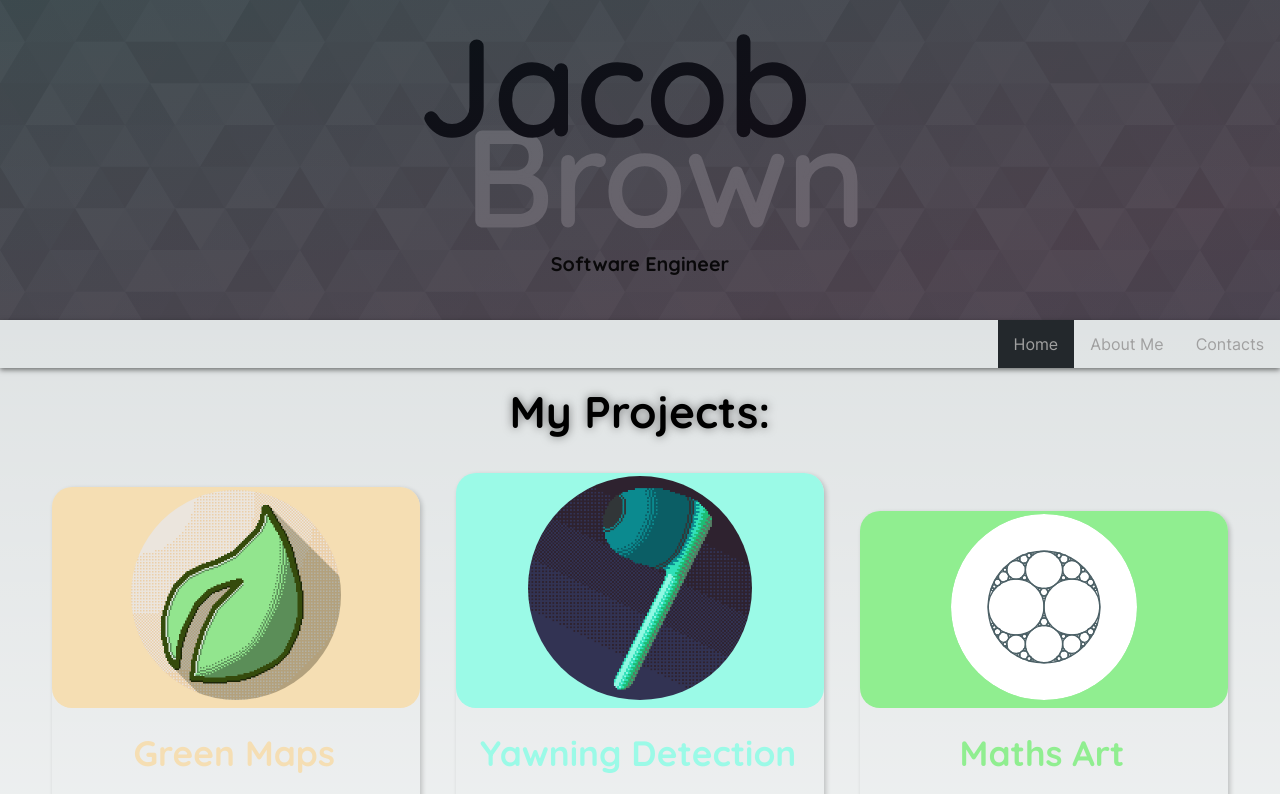
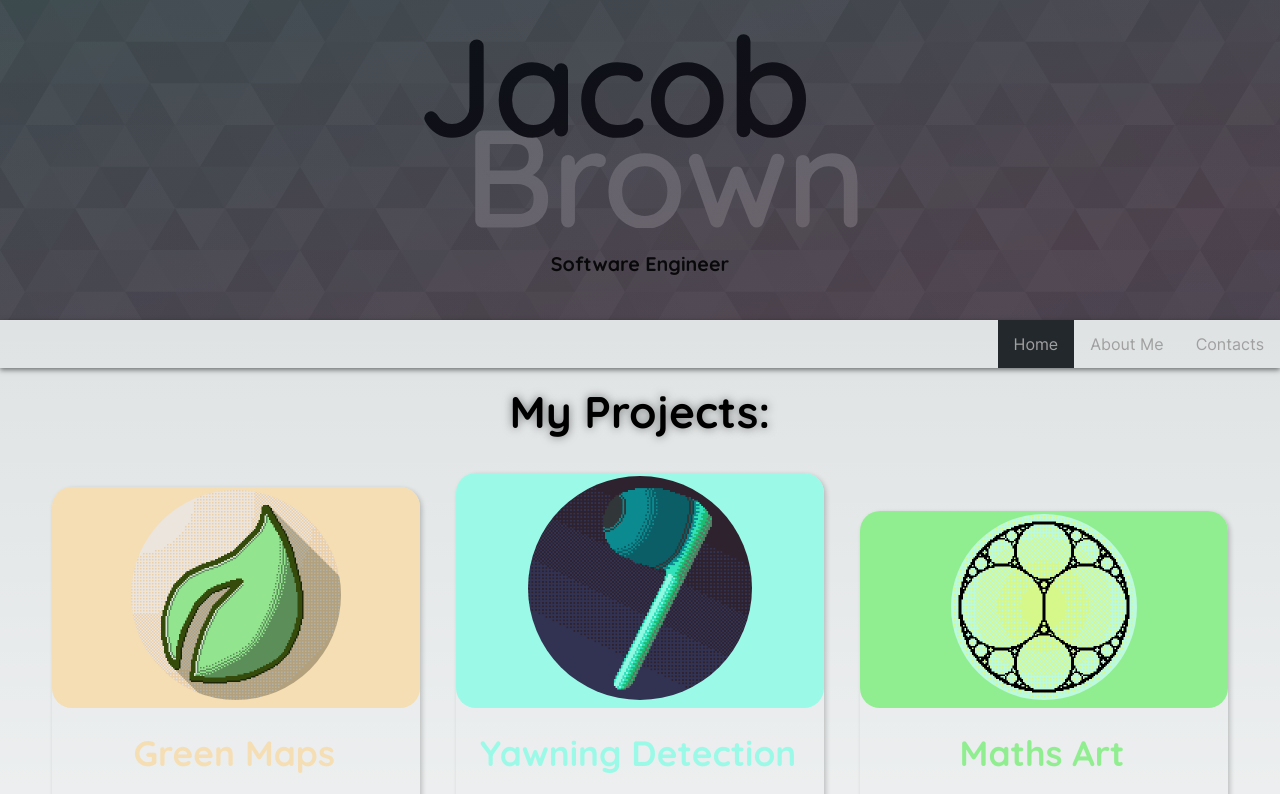
Before and after one commit to jacbn/jacbn.me, a Next.js app: page / in a window 1280 px wide. Shown: the top 794 px of the page. Built offline with nearby package versions, Linux system fonts and the light colour scheme.

Commit message:
maths art icon

```diff
--- a/src/components/homeGrid/index.tsx
+++ b/src/components/homeGrid/index.tsx
@@ -39,7 +39,7 @@ export default function HomeGrid() {
         lang="JS, Python"
         colour="lightgreen"
         image={{
-          src: "/assets/home/logo-maths-art.svg",
+          src: "/assets/home/logo-maths-art.png",
           alt: ""
         }}
         link="/maths-art/"
```
Also changed, not shown: public/assets/home/logo-maths-art.png (added), public/assets/home/logo-maths-art.svg (deleted).
